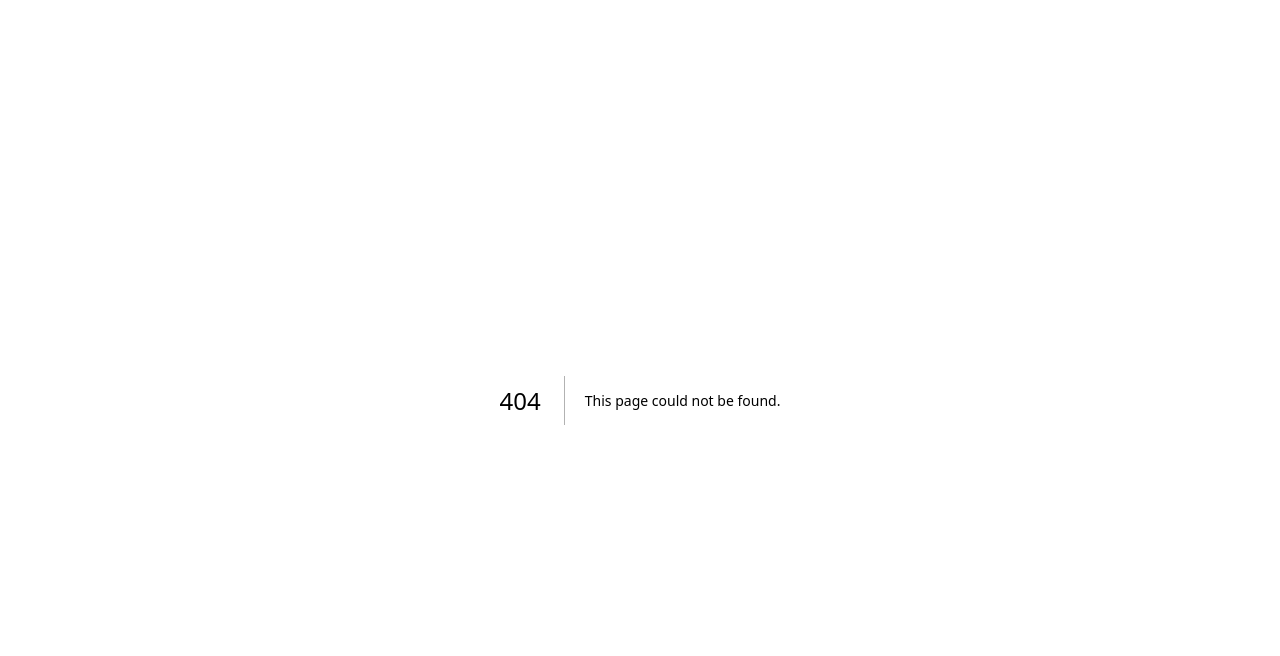
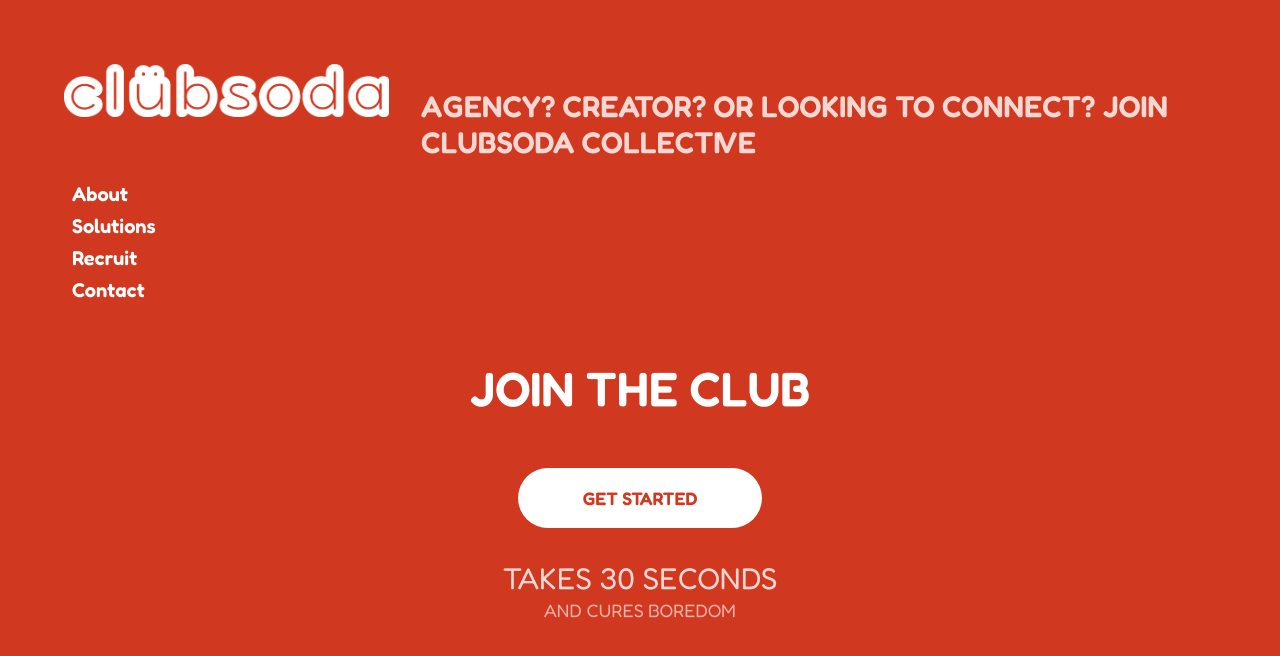
Before and after one commit to high-haseeb/clubsoda, a Next.js app: page /recruit in a window 1280 px wide. Before the commit this address had no page. Shown: the top 656 px of the page. Built offline with nearby package versions, Linux system fonts and the light colour scheme.

Commit message:
recruite landing page

```diff
--- a/app/layout.tsx
+++ b/app/layout.tsx
@@ -6,8 +6,10 @@
     title: "clubsoda",
     description: "made by high-haseeb",
 };
+
 const fredoka = Fredoka({
     subsets: ["latin"],
+    variable: "--font-fredoka"
 })
 
 export default function RootLayout({
@@ -17,9 +19,7 @@
 }>) {
     return (
         <html lang="en">
-      <body
-        className={`${fredoka.className} antialiased`}
-      >
+            <body className={`${fredoka.className} antialiased`}>
                 {children}
             </body>
         </html>
--- /dev/null
+++ b/app/recruit/page.tsx
@@ -0,0 +1,56 @@
+import React from 'react'
+import Image from 'next/image'
+import Link from 'next/link'
+
+const Recruit = () => {
+    return (
+        <main className="w-screen h-screen overflow-hidden bg-[#D03820] text-white font-fredoka p-16 flex flex-col gap-16">
+            <div className="flex flex-col gap-6 items-start">
+                <div className="flex gap-8 items-baseline justify-start">
+                    <Image src={"/logo/logo.png"} width={325} height={50} alt="clubsoda-logo" className="w-[325px]" />
+                    <div className="text-3xl font-semibold text-white/80 uppercase">
+                        AGENCY? CREATOR? OR LOOKING TO CONNECT? JOIN CLUBSODA COLLECTIVE
+                    </div>
+                </div>
+                <NavLinks />
+            </div>
+            <div className="flex flex-col gap-8 w-full items-center justify-center">
+                <div className="text-5xl uppercase font-semibold">join the club</div>
+                <EyePopupButton />
+                <div className="flex flex-col gap-0 text-center uppercase">
+                    <div className="text-white/80 text-3xl font-normal">Takes 30 seconds</div>
+                    <div className="text-white/60 text-lg font-normal">and cures boredom</div>
+                </div>
+            </div>
+        </main>
+    )
+}
+
+const EyePopupButton = () => {
+    return (
+        <div className="relative group z-10 mt-6">
+            <Image src="/logo/eyes.png" width={125} height={100} alt="eyes" className="absolute top-1/2 left-1/2 -translate-x-1/2 -translate-y-[95%] w-28 group-hover:top-0 transition-[top] -z-10" />
+            <button className="uppercase text-lg text-[#D03820] bg-white rounded-full py-4 px-16 font-semibold z-10">
+                get started
+            </button>
+        </div>
+    )
+}
+
+const NavLinks = () => {
+    const navLinks = ["about", "solutions", "recruit", "contact"];
+    const NavLink = ({ title }: { title: string; }) =>
+        <Link className="capitalize group flex gap-2 select-none" href={title}>
+            <Image src={"/icons/left.svg"} width={25} height={25} alt='left-arrow' className="w-0 group-hover:w-4 transition-[width]"/>
+            {title}
+        </Link>
+    return (
+        <div className="flex flex-col gap-3 items-start font-semibold text-xl leading-none">
+            {
+                navLinks.map((link, index) => <NavLink title={link} key={index} />)
+            }
+        </div>
+    )
+}
+
+export default Recruit
```
Also changed, not shown: public/logo/eyes.png (added). Lines whose indentation alone changed are shown as unchanged.
